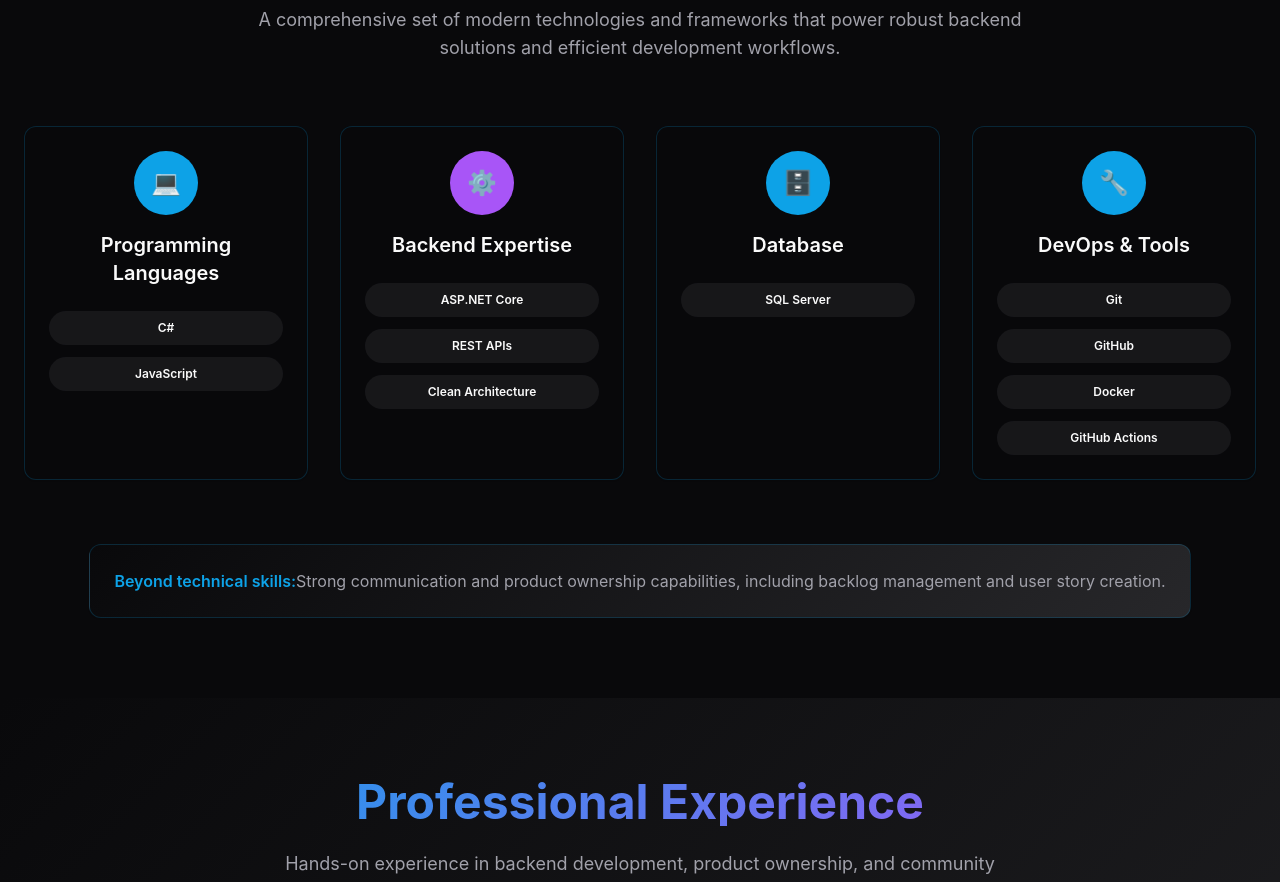
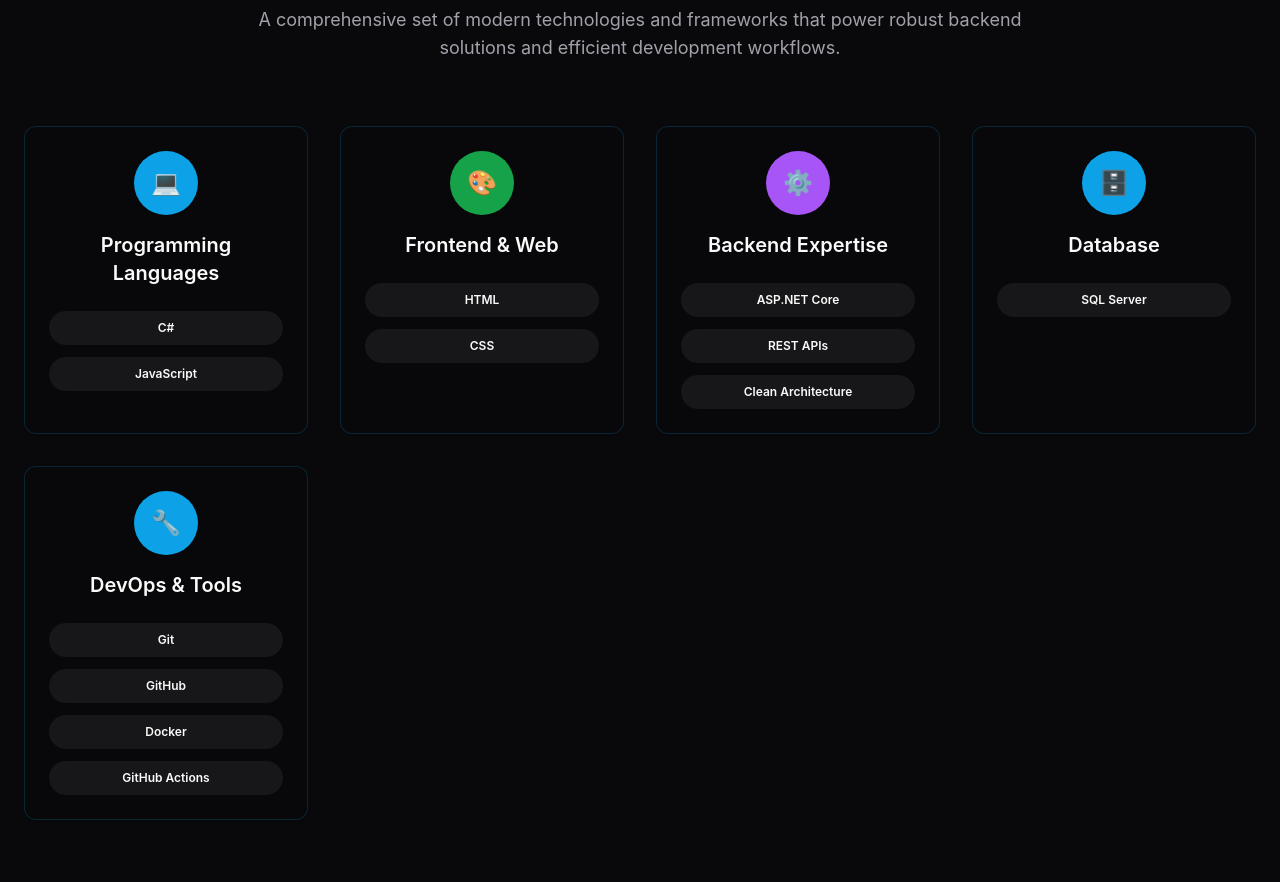
Before and after one commit to noureldeen-cpu/nour-core, a React (Vite) app: page / in a window 1280 px wide. Shown: the part 1940-2822 px from the top of the page. Built offline with nearby package versions, Linux system fonts and the light colour scheme; the HTML template or start-up script is replaced by a standard one.

Commit message:
Add HTML and CSS skills

```diff
--- a/src/components/SkillsSection.tsx
+++ b/src/components/SkillsSection.tsx
@@ -7,6 +7,12 @@ const skillCategories = [
     icon: "💻",
     skills: ["C#", "JavaScript"],
     color: "bg-tech-blue"
+  },
+  {
+    title: "Frontend & Web",
+    icon: "🎨",
+    skills: ["HTML", "CSS"],
+    color: "bg-tech-green"
   },
   {
     title: "Backend Expertise",
--- a/src/index.css
+++ b/src/index.css
@@ -40,6 +40,7 @@
     --tech-blue: 199 89% 48%;
     --tech-blue-light: 199 89% 60%;
     --tech-purple: 271 91% 65%;
+    --tech-green: 142 76% 36%;
     --tech-gradient: linear-gradient(135deg, hsl(199 89% 48%), hsl(271 91% 65%));
     --tech-gradient-subtle: linear-gradient(135deg, hsl(240 10% 3.9%), hsl(240 3.7% 15.9%));
     --hero-gradient: linear-gradient(135deg, hsl(240 10% 3.9%) 0%, hsl(240 3.7% 15.9%) 50%, hsl(199 89% 48% / 0.1) 100%);
--- a/tailwind.config.ts
+++ b/tailwind.config.ts
@@ -51,6 +51,7 @@ export default {
           blue: "hsl(var(--tech-blue))",
           "blue-light": "hsl(var(--tech-blue-light))",
           purple: "hsl(var(--tech-purple))",
+          green: "hsl(var(--tech-green))",
         },
       },
       backgroundImage: {
```
